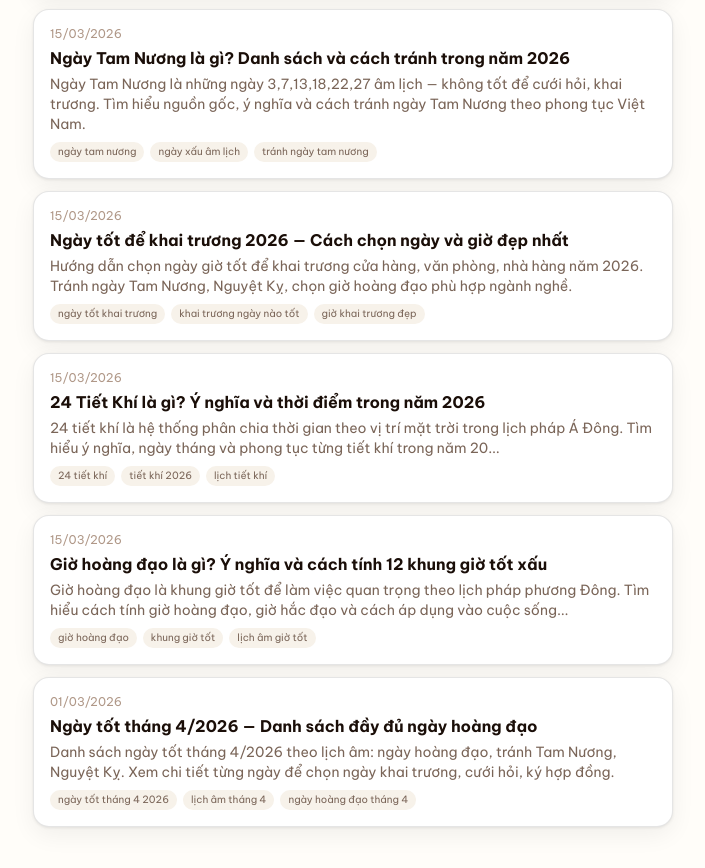
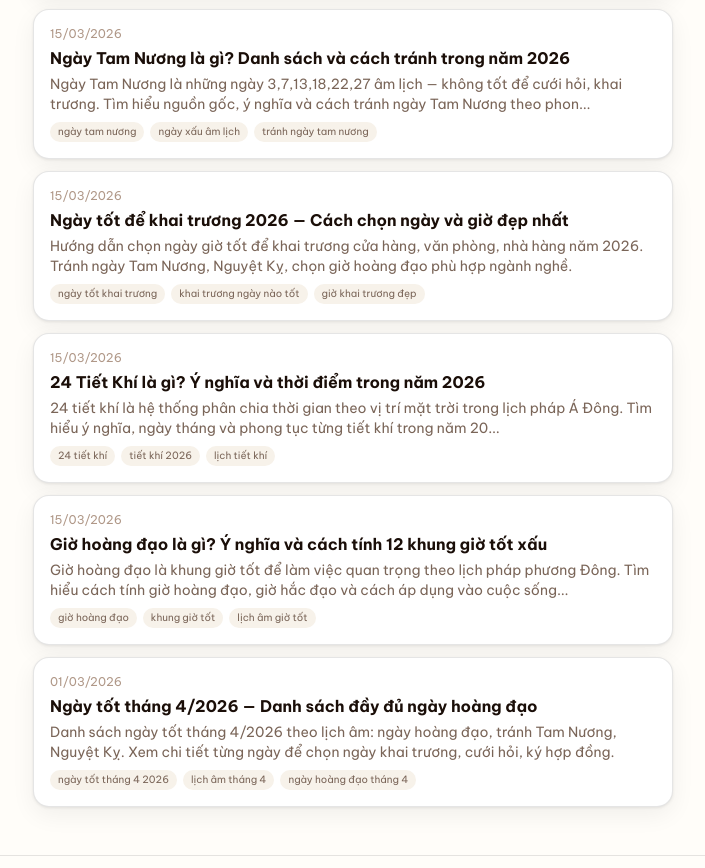
Before and after one commit to letinhclover/lich-van-nien, an Astro site: page /blog in a window 1280 px wide. Shown: the part 981-1849 px from the top of the page, without its empty margins (287-992 px from the left). Built offline with nearby package versions, Linux system fonts and the light colour scheme; Astro itself is replaced by a stand-in of ours.

Commit message:
chore: bulk upload via GitHub Uploader

```diff
--- a/src/content/blog/ngay-tam-nuong-la-gi.md
+++ b/src/content/blog/ngay-tam-nuong-la-gi.md
@@ -1,6 +1,6 @@
 ---
 title: "Ngày Tam Nương là gì? Danh sách và cách tránh trong năm 2026"
-description: "Ngày Tam Nương là những ngày 3,7,13,18,22,27 âm lịch — không tốt để cưới hỏi, khai trương. Tìm hiểu nguồn gốc, ý nghĩa và cách tránh ngày Tam Nương theo phong tục Việt Nam."
+description: "Ngày Tam Nương là những ngày 3,7,13,18,22,27 âm lịch — không tốt để cưới hỏi, khai trương. Tìm hiểu nguồn gốc, ý nghĩa và cách tránh ngày Tam Nương theo phon..."
 pubDate: 2026-03-15
 keywords: ["ngày tam nương", "ngày xấu âm lịch", "tránh ngày tam nương"]
 author: "Lịch Vạn Niên AI"
```
